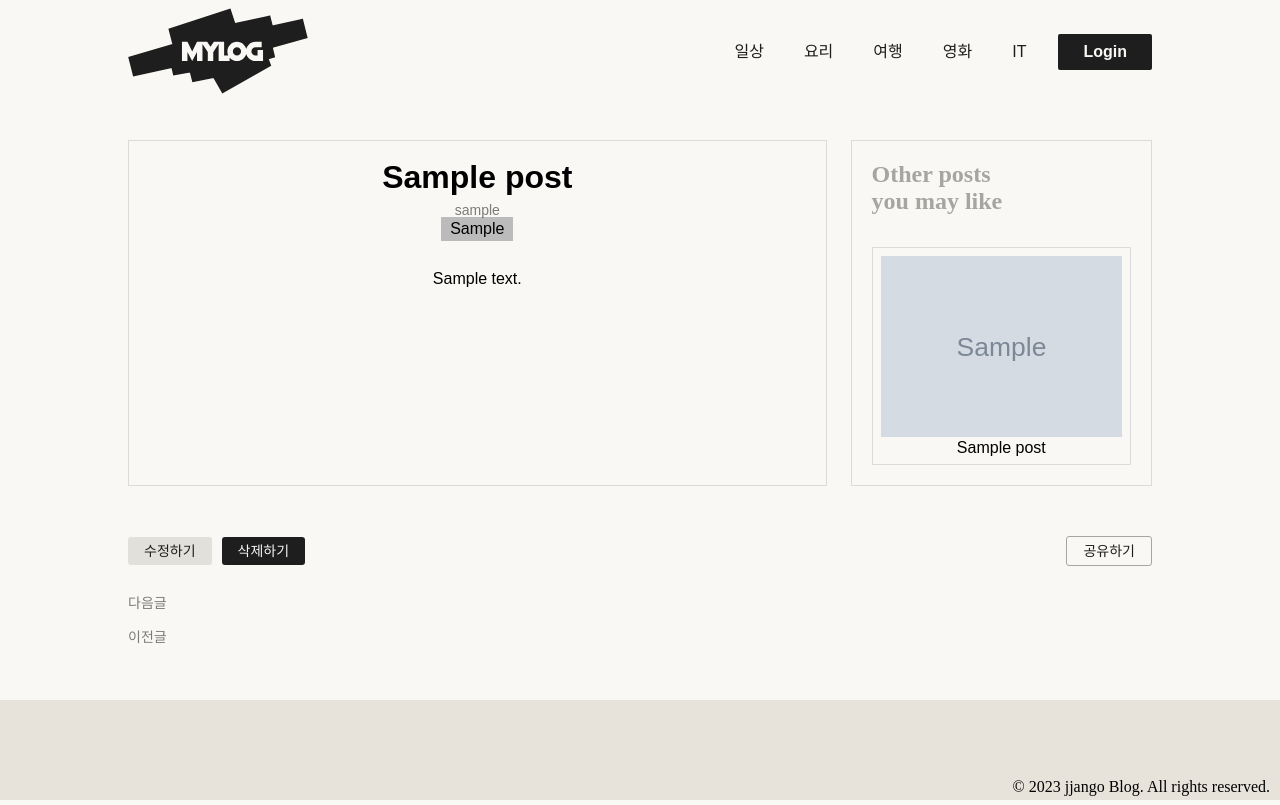
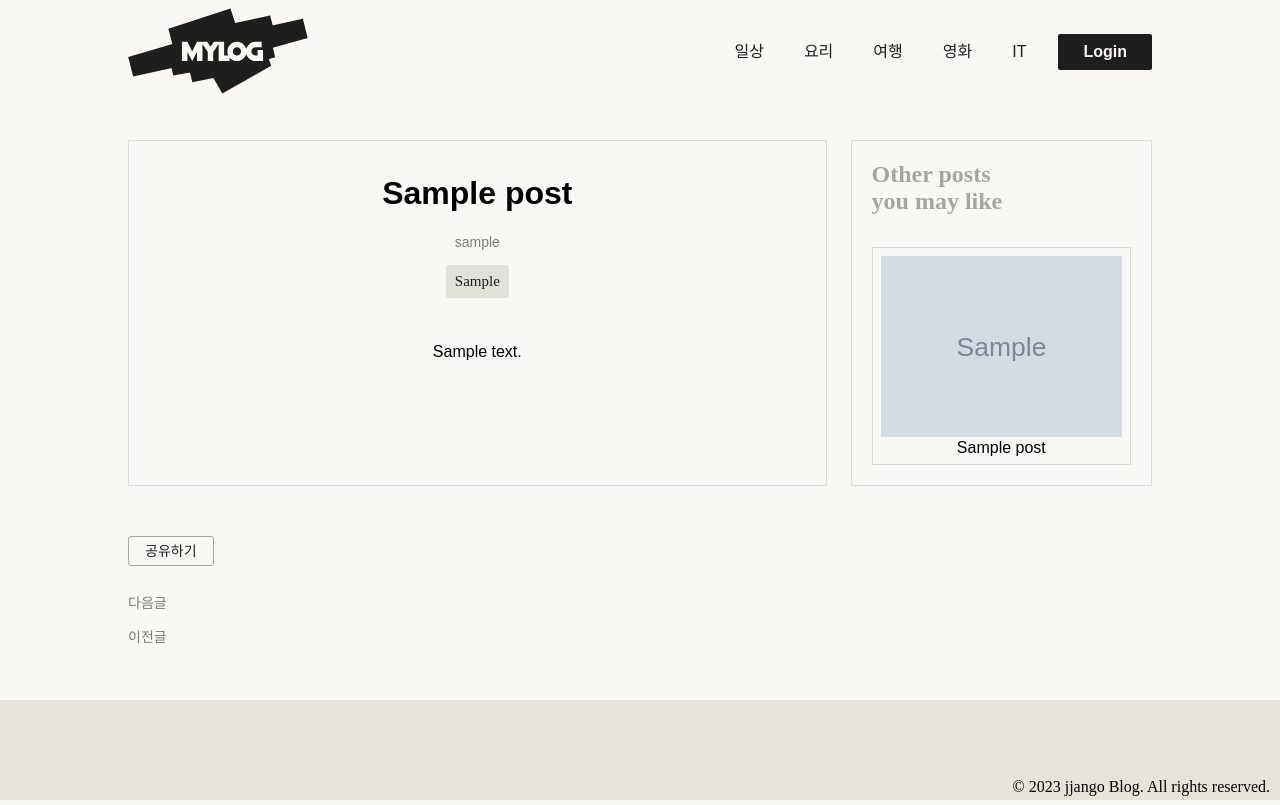
Before and after one commit to OGUbanana/django_blog_jjango, a Django app: page /board/1/ in a window 1280 px wide. Shown: the top 805 px of the page. Run offline with Django 4.2, Linux system fonts and the light colour scheme; tables that the repository leaves empty hold one stand-in row (values such as "Sample post"); grey boxes marked "Sample" are stand-in pictures; some libraries are stand-ins or nearby versions.

Commit message:
feat: html, css 수정
Resolves:#35

```diff
--- a/jjango/blog/static/css/board/board.css
+++ b/jjango/blog/static/css/board/board.css
@@ -42,6 +42,7 @@ body {
     display: flex;
     flex-direction: column;
     align-items: center;
+    gap: 1em;
 }
 
 .small-box {
@@ -88,7 +89,16 @@ h5 {
 
 .topic-box {
     padding: 4px 9px;
-    background-color: #bbbbbb;
+    background-color: #E1E0DB;
+    border-radius: 3px;
+    color: #1E1E1E;
+    text-align: center;
+    font-family: Pretendard;
+    font-size: 15px;
+    font-style: normal;
+    font-weight: 400;
+    line-height: 25px;
+    /* 166.667% */
 }
 
 .post-content {
--- a/jjango/blog/templates/board.html
+++ b/jjango/blog/templates/board.html
@@ -36,13 +36,19 @@
     </section>
     <section class="list-box">
         <div class="button-box">
-            <div class="edit-delete-box">
-                <button class="edit-button">수정하기</button>
-                <button class="delete-button">삭제하기</button>
-            </div>
+            {% if user.is_authenticated %}
+                <div class="edit-delete-box">
+                    <button class="edit-button">수정하기</button>
+                    <button class="delete-button">삭제하기</button>
+                </div>
+                <div class="share-box">
+                    <button class="share-button">공유하기</button>
+                </div>
+            {% else %}
             <div class="share-box">
                 <button class="share-button">공유하기</button>
             </div>
+            {% endif %}
         </div>
     </section>
     <section class='post-list'>
@@ -60,7 +66,23 @@
             </div>
         </div>
     </section>
+    <script>
+        // 공유하기 버튼 클릭 시
+        document.querySelector('.share-button').addEventListener('click', function() {
+          let postUrl = window.location.href;
+
+          // 클립보드에 복사
+          let tempInput = document.createElement("input");
+          document.body.appendChild(tempInput);
+          tempInput.value = postUrl;
+          tempInput.select();
+          document.execCommand("copy");
+          document.body.removeChild(tempInput);
+
+          // 알림 표시
+          alert('포스트 링크가 클립보드에 복사되었습니다');
+        });
+      </script>
     {% endblock %}
-
 </body>
 </html>
--- a/jjango/blog/templates/index.html
+++ b/jjango/blog/templates/index.html
@@ -18,10 +18,11 @@
                 <div class="post-info-box">
                     <h3 class= "title">{{ latest_post.post_title }}</h3>
                     <p class = "content">{{ latest_post.post_content }}</p>
+                    {% comment %} <button onclick="location.href='{% url 'blog:post_detail' post_id=latest_post.pk %}'" class="Read_More">Read More</button> {% endcomment %}
                     <button onclick="location.href='{% url 'blog:post_detail' post_id=latest_post.pk %}'" class="Read_More">Read More</button>
                 </div>
                 {% if latest_post.image %}
-                    <img class="thumbnail-img" src="{% static latest_post.post_image.url %}" alt="Latest_Post_Image">
+                    <img class="thumbnail-img" src="{{latest_post.post_image.url}}" alt="Latest_Post_Image">
                 {% endif %}
             </div>
 
--- a/jjango/blog/urls.py
+++ b/jjango/blog/urls.py
@@ -28,6 +28,9 @@ urlpatterns = [
      path('post/delete/<int:post_id>/',
           views.delete_post, name='delete_post'),
 
+     # 토픽별 분류 - 아직 진행중(23.09.14)
+     path('post_list/<strLtopic>/', views.topic_post, name='topic_post'),
+
     #댓글
     path('comment/create/post/<int:post_id>/', views.create_comment, name='create_comment'),
     path('comment/modify/post/<int:comment_id>/', views.modify_comment, name='modify_comment'),
--- a/jjango/blog/views.py
+++ b/jjango/blog/views.py
@@ -13,6 +13,7 @@ from .models import Post,User,Comment
 from .forms import CommentForm, BlogPost, CustomAuthForm
 from rest_framework import viewsets
 from .serializers import PostSerializer, UserSerializer, CommentSerializer
+from django.db.models import Max
 
 # Create your views here.
 
@@ -31,17 +32,43 @@ class CommentViewSet(viewsets.ModelViewSet):
 
 # 메인 화면
 def index(request):
+    # 이부분은 일부러 안만지고 아래에 most_viewed라고 변수 추가해서 작성했습니다.
     try:
         latest_post = Post.objects.latest('post_created_at')
     except ObjectDoesNotExist:
         latest_post = None
 
-    posts = Post.objects.all()
-    context = {'latest_post': latest_post, 'posts': posts}
+    # 최다 조회수 가져오기
+    most_viewed = Post.objects.aggregate(most_view = Max('post_views'))
+    print(most_viewed)
+    most_viewed_post = list(Post.objects.filter(post_views=most_viewed['most_view']))
+
+    # posts = Post.objects.all()
+    posts = Post.objects.all().order_by('-post_views')  # 조회수 순으로 정렬
+    print(posts)
+
+    # context = {'latest_post': latest_post, 'posts': posts}
+    context = {'latest_post': most_viewed_post[0], 'posts': posts}
     return render(request, 'index.html', context)
+
+def topic_post(request, topic=None) :
+    if topic:
+        posts = Post.objects.filter(post_topic=topic, post_publish='Y').order_by('-post_views')
+        # 최다 조회수 가져오기
+        # most_viewed = Post.objects.aggregate(most_view = Max('post_views'))
+        most_viewed = Post.objects.filter(post_topic=topic, post_publish='Y').aggregate(most_view = Max('post_views'))
+        print(most_viewed)
+        most_viewed_post = list(Post.objects.filter(post_views=most_viewed['most_view']))
+        print(most_viewed_post[0])
+
+    context = {'latest_post': most_viewed_post[0], 'posts': posts}
+    return render(request, 'index_topic.html', {'posts':posts})
 
 def board(request,post_id):
     post = Post.objects.get(pk=post_id)
+    post.post_views += 1
+    post.save()
+
     sub_posts = Post.objects.filter(post_topic=post.post_topic)
     context = {'post': post, 'sub_posts': sub_posts}
     return render(request, 'board.html', context)
```
Also changed, not shown: jjango/blog/templates/base.html (+8 -0 lines).
